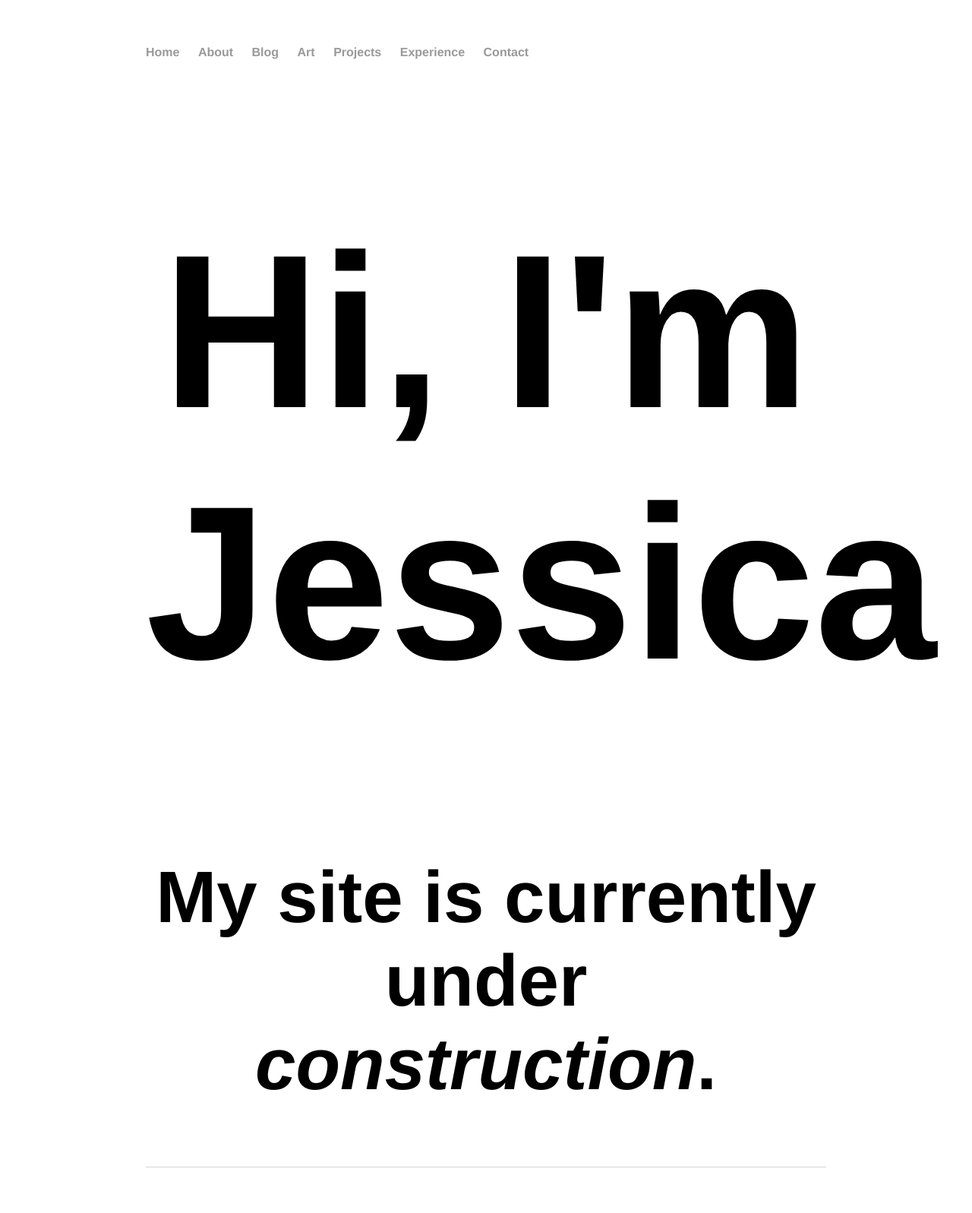
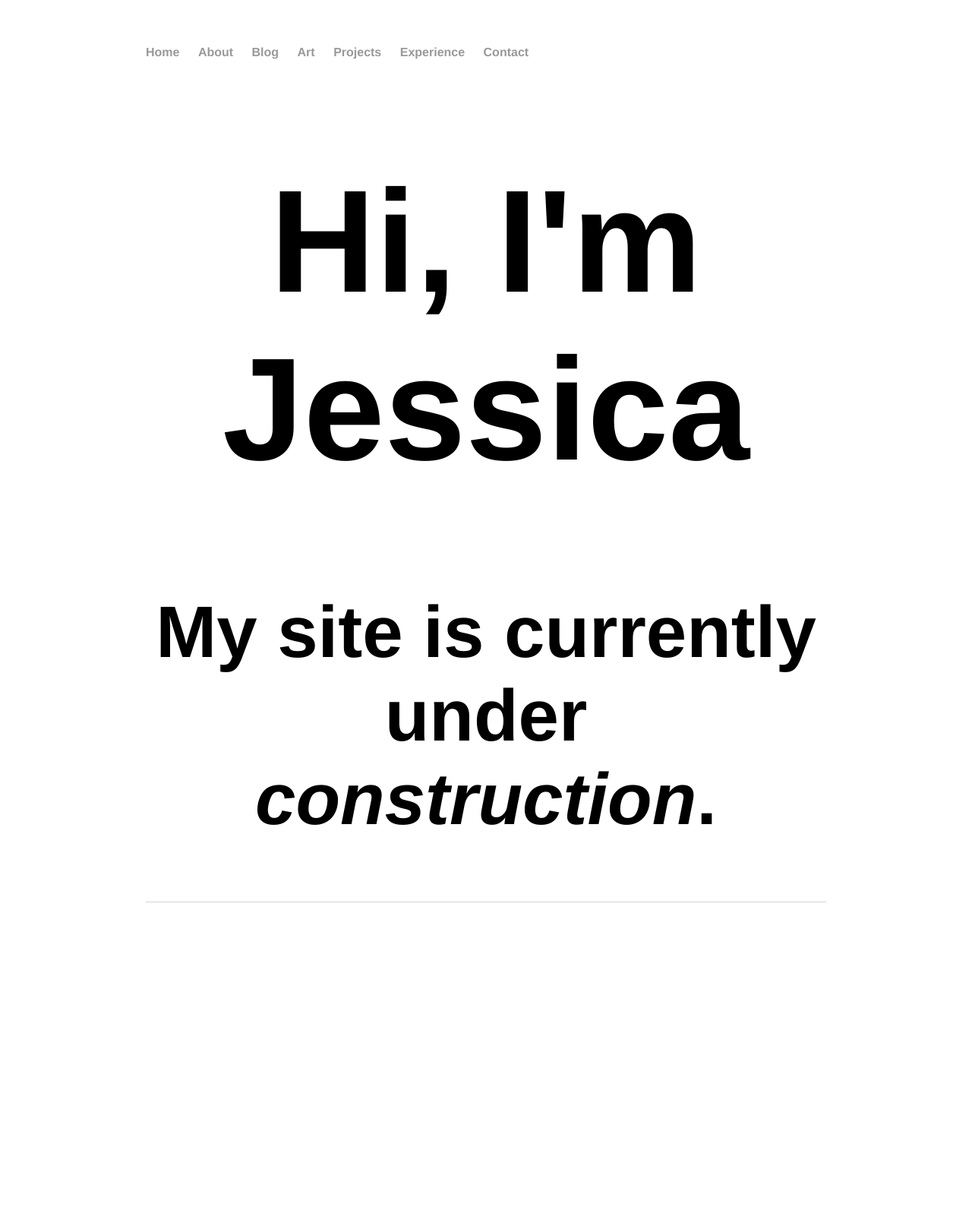
Before and after one commit to jhltsang/jhltsang.github.io, a Jekyll site: the page built from index.html, in a window 1280 px wide. Shown: the whole page at 76% size. Built offline with Jekyll 4.4.1, drawn with Linux system fonts in a browser that asks for light colours; after the commit the page ends 1248 px from its top, so only the background shows below that.

Commit message:
Update main.css

```diff
--- a/css/main.css
+++ b/css/main.css
@@ -21,7 +21,7 @@ a:hover {
 }
 
 h1 {
-    font-size: 18em;
+    font-size: 12em;
     font-family:'Helvetica', 'Arial', 'Sans-Serif';
     font-weight: bold;
 }
```
